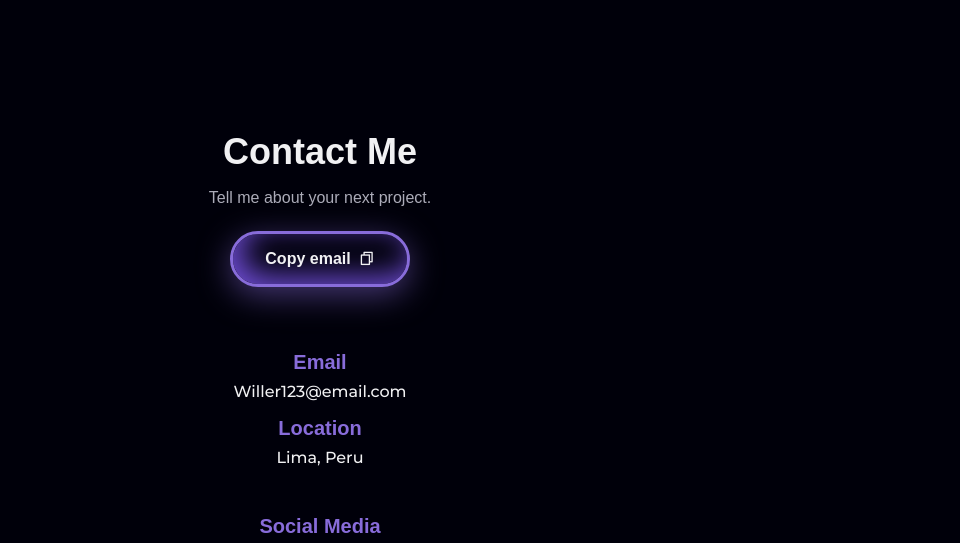
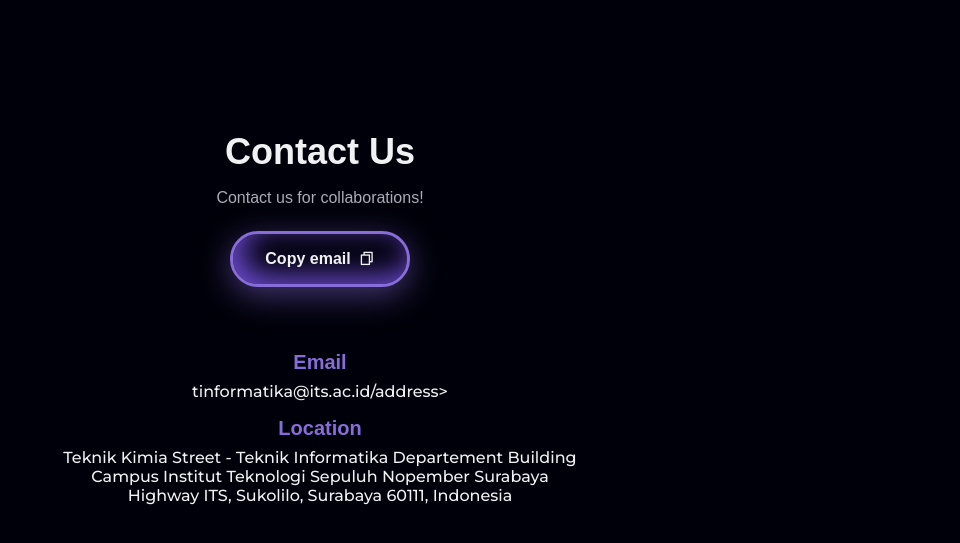
Before and after one commit to brilliannaufal123/bmsgroup2, a plain HTML site: page index.html in a window 1280 px wide. Shown: the part 5080-5623 px from the top of the page, without its empty margins (320-1280 px from the left). Drawn offline with nearby package versions, Linux system fonts and the light colour scheme; a web font is replaced by a local one.

Commit message:
index.html

```diff
--- a/index.html
+++ b/index.html
@@ -694,9 +694,9 @@
          <section class="contact section" id="contact">
             <div class="contact__container container grid">
                <div class="contact__data">
-                  <h2 class="section__title">Contact Me</h2>
+                  <h2 class="section__title">Contact Us</h2>
 
-                  <p class="contact__description">Tell me about your next project.</p>
+                  <p class="contact__description">Contact us for collaborations!</p>
 
                   <button class="contact__button button" id="container-btn">
                      Copy email <i class="ri-file-copy-line"></i>
@@ -709,12 +709,15 @@
                   <div class="contact__info grid">
                      <div>
                         <h3 class="contact__title">Email</h3>
-                        <address class="contact__address">Willer123@email.com</address>
+                        <address class="contact__address">tinformatika@its.ac.id/address>
                      </div>
 
                      <div>
                         <h3 class="contact__title">Location</h3>
-                        <address class="contact__address">Lima, Peru</address>
+                        <address class="contact__address">Teknik Kimia Street - Teknik Informatika Departement Building<br>
+                                                         Campus Institut Teknologi Sepuluh Nopember Surabaya<br>
+                                                         Highway ITS, Sukolilo, Surabaya 60111, Indonesia
+                        </address>
                      </div>
                   </div>
 
```
